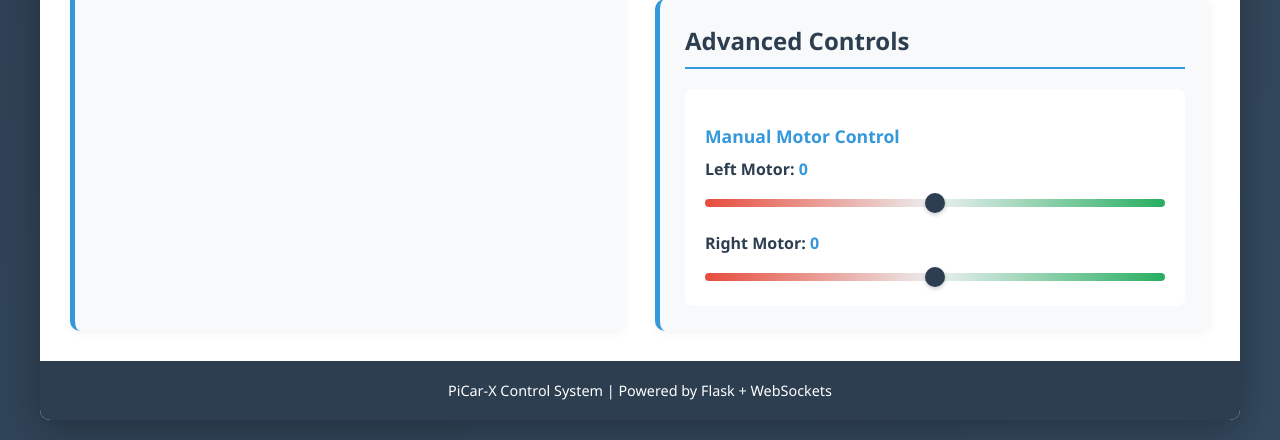
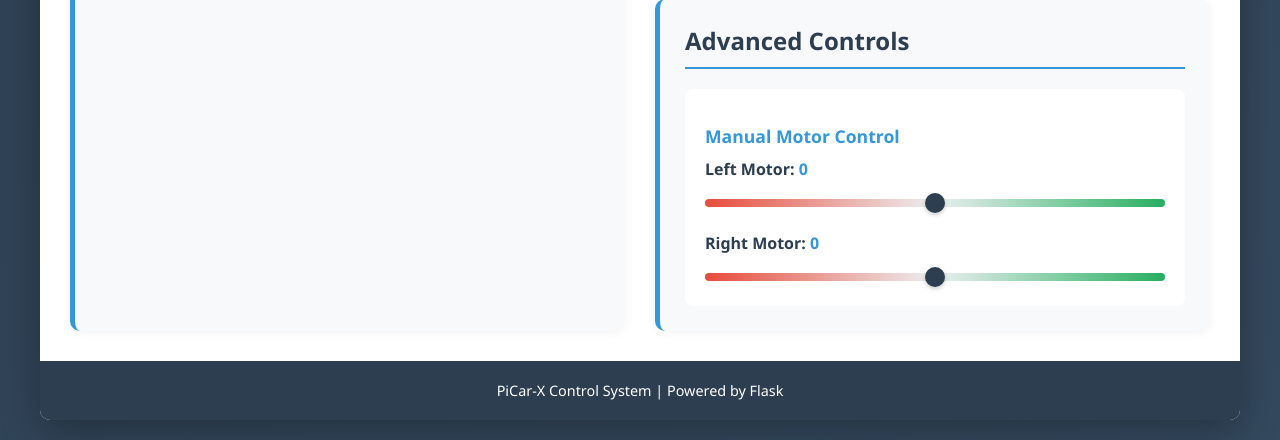
Before and after one commit to NCMartins/picar-x, a Flask app: page / in a window 1280 px wide. Shown: the part 1131-1571 px from the top of the page. Run offline with Flask 3, Linux system fonts and the light colour scheme.

Commit message:
Fix inaccurate footer text
The footer claimed the app was "Powered by Flask + WebSockets", but
it only does HTTP polling via setInterval/fetch - there is no
WebSocket usage anywhere in the codebase.

Co-Authored-By: Claude Sonnet 5 <noreply@anthropic.com>
Claude-Session: https://claude.ai/code/session_013ty4s1bdGrQjqR92ndKU5L

```diff
--- a/frontend/templates/index.html
+++ b/frontend/templates/index.html
@@ -104,7 +104,7 @@
         </main>
 
         <footer>
-            <p>PiCar-X Control System | Powered by Flask + WebSockets</p>
+            <p>PiCar-X Control System | Powered by Flask</p>
         </footer>
     </div>
 
```
